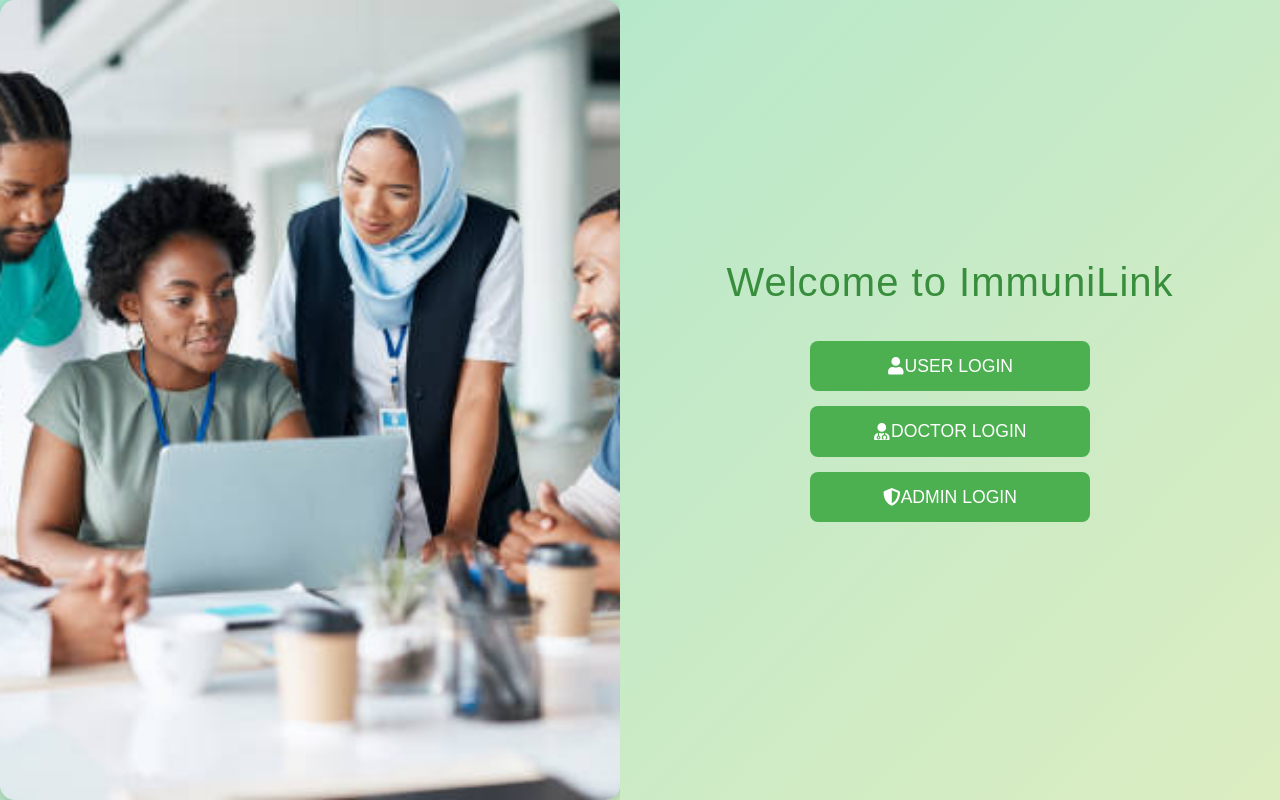
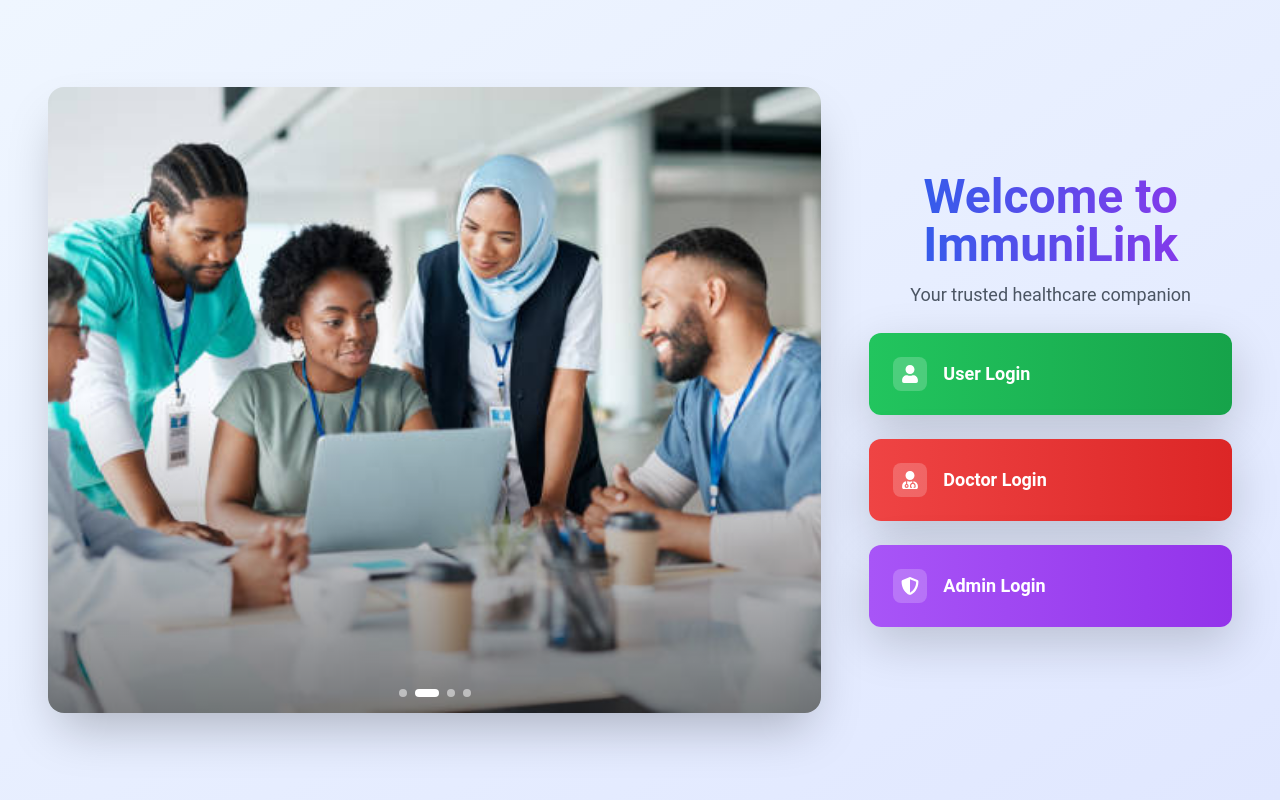
Before and after one commit to Himanshugarg2/Vaccine_management-system, a React (Create React App) app in the folder my-app/: page / in a window 1280 px wide. Built offline with nearby package versions, Linux system fonts and the light colour scheme.

Commit message:
design changes

```diff
--- a/my-app/src/AdminComponents/VaccineForm.js
+++ b/my-app/src/AdminComponents/VaccineForm.js
@@ -70,10 +70,10 @@ const VaccineForm = ({ vaccineId, onVaccineSaved, onCancel }) => {
 
       const response = await request;
 
-      // Pass the newly saved or edited vaccine back to the parent
+
       onVaccineSaved(response.data);
 
-      // Reset form after saving
+
       setFormData({
         name: '',
         description: '',
--- a/my-app/src/AdminComponents/VaccineList.js
+++ b/my-app/src/AdminComponents/VaccineList.js
@@ -1,16 +1,16 @@
 import React, { useState } from 'react';
 import axios from 'axios';
-import './VaccineList.css'; // Import your custom CSS file
+import './VaccineList.css';
 import { FontAwesomeIcon } from '@fortawesome/react-fontawesome';
-import { faEdit, faTrashAlt } from '@fortawesome/free-solid-svg-icons'; // Import icons
+import { faEdit, faTrashAlt } from '@fortawesome/free-solid-svg-icons';
 
 const VaccineList = ({ vaccines, onEdit, onDelete }) => {
   const [deleteError, setDeleteError] = useState('');
-  const [deletingId, setDeletingId] = useState(null); // Track which vaccine is being deleted
+  const [deletingId, setDeletingId] = useState(null);
 
   const handleDelete = (id) => {
     if (window.confirm('Are you sure you want to delete this vaccine?')) {
-      setDeletingId(id); // Set the deleting ID to show loading
+      setDeletingId(id);
       axios.delete(`http://localhost:8080/vaccines/${id}`)
         .then(() => {
           onDelete(id);
@@ -20,7 +20,7 @@ const VaccineList = ({ vaccines, onEdit, onDelete }) => {
           setDeleteError(`Error deleting vaccine with ID: ${id}. Please try again.`);
         })
         .finally(() => {
-          setDeletingId(null); // Reset deleting state after the operation
+          setDeletingId(null);
         });
     }
   };
@@ -60,7 +60,7 @@ const VaccineList = ({ vaccines, onEdit, onDelete }) => {
                   <button
                     className="btn-delete"
                     onClick={() => handleDelete(vaccine._id)}
-                    disabled={deletingId === vaccine._id} // Disable delete while deleting
+                    disabled={deletingId === vaccine._id}
                   >
                     {deletingId === vaccine._id ? 'Deleting...' : <><FontAwesomeIcon icon={faTrashAlt} /> Delete</>}
                   </button>
--- a/my-app/src/components/LandingPage.js
+++ b/my-app/src/components/LandingPage.js
@@ -1,9 +1,7 @@
 import React, { useEffect, useState } from "react";
 import { Link } from "react-router-dom";
-import { FaUser, FaUserMd, FaShieldAlt } from "react-icons/fa"; // Import icons
-import './LandingPage.css'; // Import the CSS file
+import { FaUser, FaUserMd, FaShieldAlt } from "react-icons/fa";
 
-// Array of image paths for the carousel
 const images = [
   "/health.jpg",
   "/health1.jpg",
@@ -11,37 +9,100 @@ const images = [
   "/health3.jpg",
 ];
 
-function LandingPage() {
+const LandingPage = () => {
   const [currentIndex, setCurrentIndex] = useState(0);
 
   useEffect(() => {
     const interval = setInterval(() => {
       setCurrentIndex((prevIndex) => (prevIndex + 1) % images.length);
-    }, 3500); // Change image every 3.5 seconds
+    }, 3500);
     return () => clearInterval(interval);
   }, []);
 
   return (
-    <div className="landing-page">
-      <div className="image-container">
-        <img src={images[currentIndex]} alt="ImmuniLink" className="immunilink-image" />
-      </div>
-      <div className="content-container">
-        <h1 className="title">Welcome to ImmuniLink</h1>
-        <div className="button-group">
-          <Link to="/signin" className="login-button">
-            <FaUser /> User Login
-          </Link>
-          <Link to="/RequestOtp" className="login-button">
-            <FaUserMd /> Doctor Login
-          </Link>
-          <Link to="/DoctorDashboard" className="login-button">
-            <FaShieldAlt /> Admin Login
-          </Link>
+    <div className="min-h-screen bg-gradient-to-br from-blue-50 to-indigo-100">
+      <div className="container mx-auto h-screen max-w-7xl px-4">
+        <div className="flex h-full">
+          {/* Left side - Image Carousel */}
+          <div className="hidden lg:flex w-2/3 p-6">
+            <div className="relative w-full h-5/6 my-auto rounded-2xl overflow-hidden shadow-2xl">
+              <img
+                src={images[currentIndex]}
+                alt="ImmuniLink"
+                className="w-full h-full object-cover transform transition-transform duration-700 hover:scale-105"
+              />
+              {/* Gradient overlay */}
+              <div className="absolute inset-0 bg-gradient-to-t from-black/50 via-transparent to-transparent" />
+
+              {/* Image indicators */}
+              <div className="absolute bottom-4 left-1/2 transform -translate-x-1/2 flex gap-2">
+                {images.map((_, idx) => (
+                  <div
+                    key={idx}
+                    className={`h-2 rounded-full transition-all duration-300 ${
+                      currentIndex === idx ? "w-6 bg-white" : "w-2 bg-white/50"
+                    }`}
+                  />
+                ))}
+              </div>
+            </div>
+          </div>
+
+          {/* Right side - Content */}
+          <div className="w-full lg:w-1/3 flex flex-col justify-center p-6">
+            <div className="space-y-6">
+              <div className="text-center lg:text-left space-y-3">
+                <h1 className="text-4xl lg:text-5xl font-bold bg-gradient-to-r from-blue-600 to-purple-600 bg-clip-text text-transparent">
+                  Welcome to ImmuniLink
+                </h1>
+                <p className="text-lg text-gray-600">
+                  Your trusted healthcare companion
+                </p>
+              </div>
+
+              <div className="flex flex-col gap-4 max-w-md mx-auto lg:mx-0">
+                <Link
+                  to="/signin"
+                  className="group flex items-center gap-3 px-6 py-4 bg-gradient-to-r from-green-500 to-green-600 hover:from-green-600 hover:to-green-700 text-white rounded-xl shadow-lg transition-all duration-300 hover:shadow-green-500/25 hover:shadow-2xl"
+                >
+                  <div className="p-2 bg-white/20 rounded-lg">
+                    <FaUser className="text-lg" />
+                  </div>
+                  <span className="text-lg font-semibold group-hover:translate-x-2 transition-transform">
+                    User Login
+                  </span>
+                </Link>
+
+                <Link
+                  to="/RequestOtp"
+                  className="group flex items-center gap-3 px-6 py-4 bg-gradient-to-r from-red-500 to-red-600 hover:from-red-600 hover:to-red-700 text-white rounded-xl shadow-lg transition-all duration-300 hover:shadow-red-500/25 hover:shadow-2xl"
+                >
+                  <div className="p-2 bg-white/20 rounded-lg">
+                    <FaUserMd className="text-lg" />
+                  </div>
+                  <span className="text-lg font-semibold group-hover:translate-x-2 transition-transform">
+                    Doctor Login
+                  </span>
+                </Link>
+
+                <Link
+                  to="/DoctorDashboard"
+                  className="group flex items-center gap-3 px-6 py-4 bg-gradient-to-r from-purple-500 to-purple-600 hover:from-purple-600 hover:to-purple-700 text-white rounded-xl shadow-lg transition-all duration-300 hover:shadow-purple-500/25 hover:shadow-2xl"
+                >
+                  <div className="p-2 bg-white/20 rounded-lg">
+                    <FaShieldAlt className="text-lg" />
+                  </div>
+                  <span className="text-lg text-white font-semibold group-hover:translate-x-2 transition-transform">
+                    Admin Login
+                  </span>
+                </Link>
+              </div>
+            </div>
+          </div>
         </div>
       </div>
     </div>
   );
-}
+};
 
 export default LandingPage;
```
